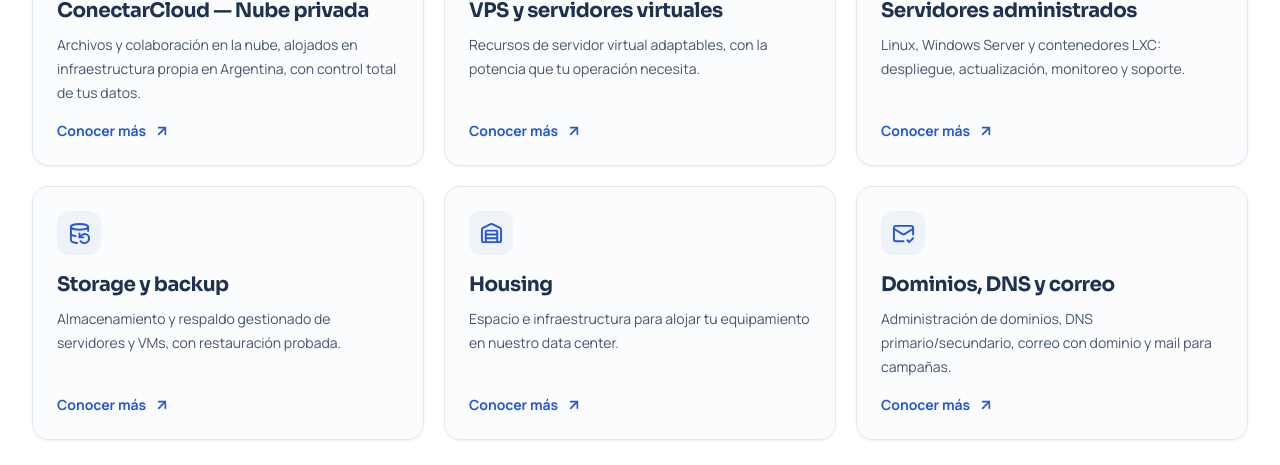
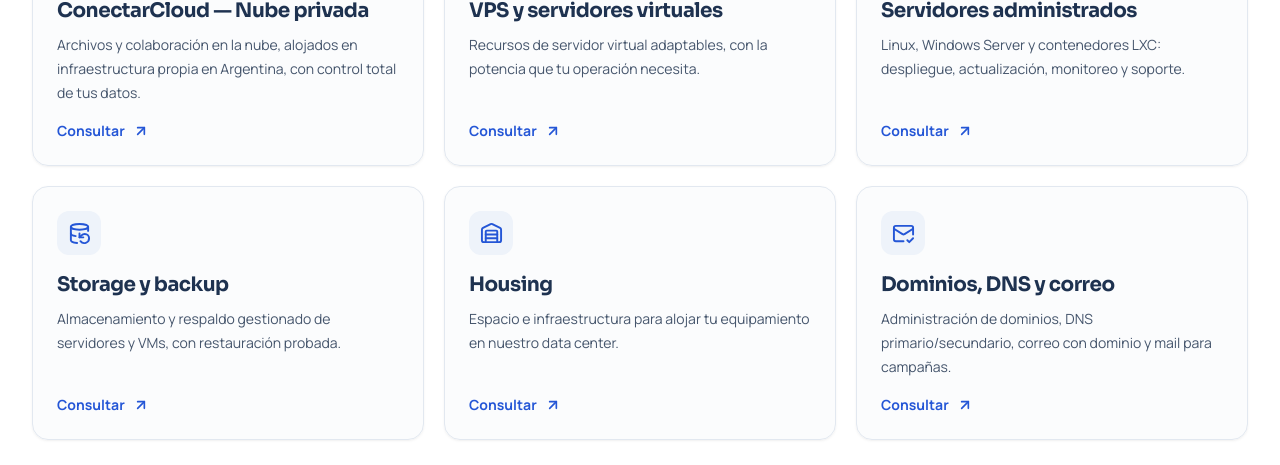
Before and after one commit to ConectarServicios/conectar-web, a Next.js app: page /corporativo in a window 1280 px wide. Shown: the part 2760-3225 px from the top of the page. Built offline with nearby package versions, Linux system fonts and the light colour scheme; no server answers; the database is empty.

Commit message:
Ajusta CTA de servicios y Conectar Play

```diff
--- a/src/components/public/corporate-service-card.tsx
+++ b/src/components/public/corporate-service-card.tsx
@@ -34,7 +34,7 @@
         className="mt-4 inline-flex w-fit items-center gap-2 rounded-sm text-sm font-bold text-corporate-accent-strong outline-none transition-colors hover:text-[#173b99] focus-visible:ring-2 focus-visible:ring-corporate-accent focus-visible:ring-offset-4"
         href={service.href ?? "#contacto"}
       >
-        {service.cta?.label ?? "Conocer más"}
+        {service.hasDetailPage ? "Conocer más" : "Consultar"}
         <ArrowUpRight aria-hidden="true" size={16} strokeWidth={2.5} />
       </a>
     </article>
--- a/src/components/public/hero-section.tsx
+++ b/src/components/public/hero-section.tsx
@@ -8,7 +8,7 @@
     title: "Conectividad para tu hogar, con atención de acá.",
     description: "Fibra óptica estable y rápida, televisión con Conectar Play y alarmas y cámaras para cuidar tu casa — todo con un equipo local que te atiende también los fines de semana.",
     primary: { label: "Ver planes", href: "#planes" },
-    secondary: { label: "Conocer Conectar Play", href: "#conectar-play" },
+    secondary: { label: "Conocer Conectar Play", href: "/conectar-play" },
   },
   corporativo: {
     eyebrow: "Conectividad · Infraestructura · Seguridad",
```
